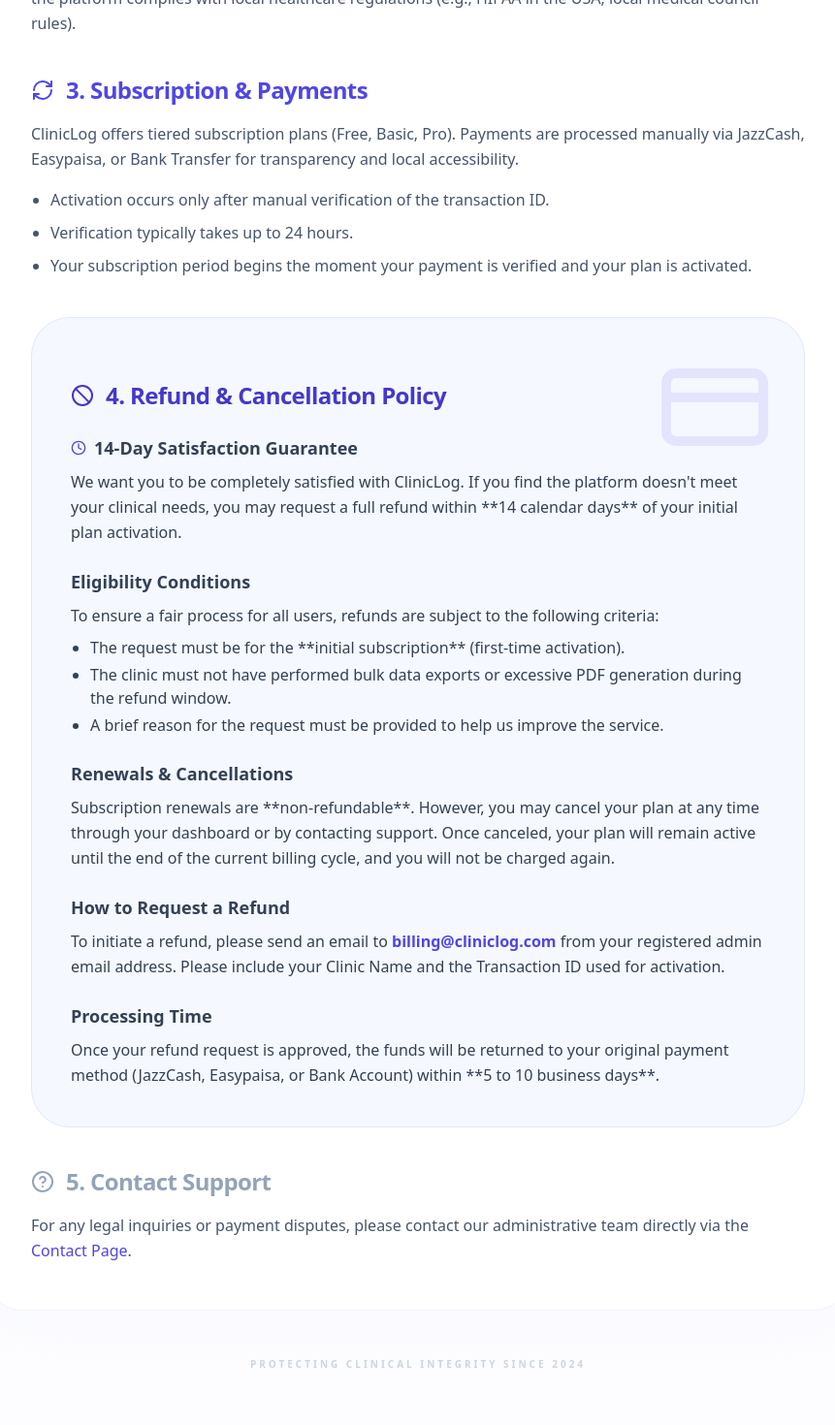
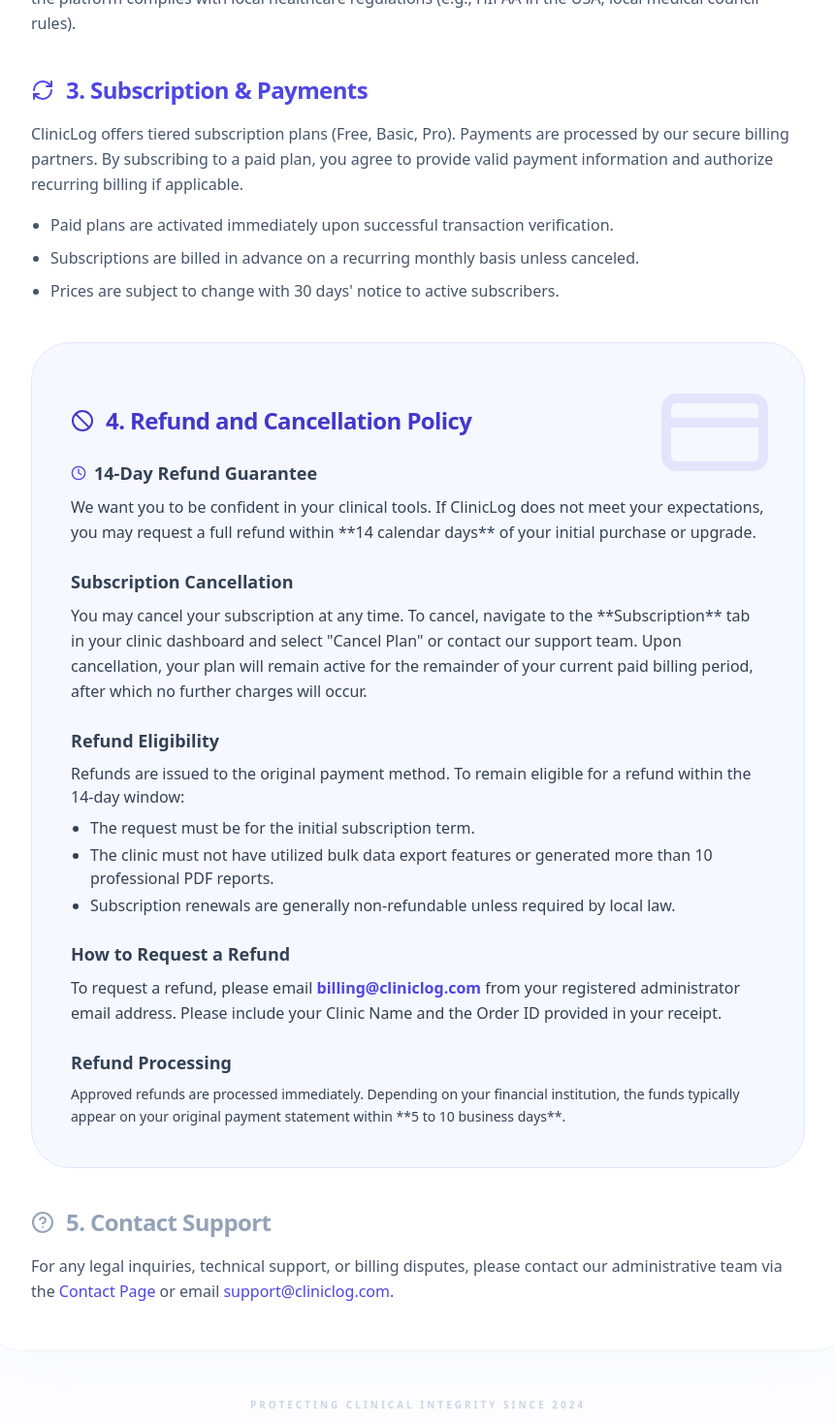
Before and after one commit to Ammarjav/clinicLog, a React (Vite) app: page /terms in a window 1280 px wide. Shown: the part 760-2230 px from the top of the page at 97% size, without its empty margins (209-1070 px from the left). Built offline with nearby package versions, Linux system fonts and the light colour scheme.

Commit message:
[dyad] Optimized Refund & Cancellation Policy for Paddle merchant verification - wrote 1 file(s)

```diff
--- a/src/pages/Terms.tsx
+++ b/src/pages/Terms.tsx
@@ -148,16 +148,16 @@ const Terms = () => {
               <h2 className="text-2xl font-black tracking-tight">3. Subscription & Payments</h2>
             </div>
             <div className="space-y-4 text-slate-600 dark:text-slate-400 leading-relaxed font-medium">
-              <p>ClinicLog offers tiered subscription plans (Free, Basic, Pro). Payments are processed manually via JazzCash, Easypaisa, or Bank Transfer for transparency and local accessibility.</p>
+              <p>ClinicLog offers tiered subscription plans (Free, Basic, Pro). Payments are processed by our secure billing partners. By subscribing to a paid plan, you agree to provide valid payment information and authorize recurring billing if applicable.</p>
               <ul className="list-disc pl-5 space-y-2">
-                <li>Activation occurs only after manual verification of the transaction ID.</li>
-                <li>Verification typically takes up to 24 hours.</li>
-                <li>Your subscription period begins the moment your payment is verified and your plan is activated.</li>
+                <li>Paid plans are activated immediately upon successful transaction verification.</li>
+                <li>Subscriptions are billed in advance on a recurring monthly basis unless canceled.</li>
+                <li>Prices are subject to change with 30 days' notice to active subscribers.</li>
               </ul>
             </div>
           </section>
 
-          {/* New Comprehensive Refund Policy Section */}
+          {/* Optimized for Paddle Verification */}
           <section className="space-y-6 p-8 md:p-10 bg-indigo-50/50 dark:bg-indigo-900/10 rounded-[2.5rem] border border-indigo-100 dark:border-indigo-900/20 text-left relative overflow-hidden">
             <div className="absolute top-0 right-0 p-8 opacity-10">
               <CreditCard size={120} className="text-indigo-600" />
@@ -166,47 +166,49 @@ const Terms = () => {
             <div className="relative z-10 space-y-6">
               <div className="flex items-center gap-3 text-indigo-700 dark:text-indigo-400">
                 <Ban className="w-6 h-6" />
-                <h2 className="text-2xl font-black tracking-tight text-left">4. Refund & Cancellation Policy</h2>
+                <h2 className="text-2xl font-black tracking-tight text-left">4. Refund and Cancellation Policy</h2>
               </div>
 
               <div className="space-y-6 text-slate-700 dark:text-slate-300 font-medium">
                 <div className="space-y-2">
                   <h3 className="text-lg font-black flex items-center gap-2">
-                    <Clock className="w-4 h-4 text-indigo-600" /> 14-Day Satisfaction Guarantee
+                    <Clock className="w-4 h-4 text-indigo-600" /> 14-Day Refund Guarantee
                   </h3>
                   <p className="leading-relaxed">
-                    We want you to be completely satisfied with ClinicLog. If you find the platform doesn't meet your clinical needs, you may request a full refund within **14 calendar days** of your initial plan activation.
+                    We want you to be confident in your clinical tools. If ClinicLog does not meet your expectations, you may request a full refund within **14 calendar days** of your initial purchase or upgrade.
                   </p>
                 </div>
 
                 <div className="space-y-2">
-                  <h3 className="text-lg font-black">Eligibility Conditions</h3>
-                  <p className="leading-relaxed">To ensure a fair process for all users, refunds are subject to the following criteria:</p>
-                  <ul className="list-disc pl-5 space-y-1 text-sm md:text-base">
-                    <li>The request must be for the **initial subscription** (first-time activation).</li>
-                    <li>The clinic must not have performed bulk data exports or excessive PDF generation during the refund window.</li>
-                    <li>A brief reason for the request must be provided to help us improve the service.</li>
-                  </ul>
+                  <h3 className="text-lg font-black">Subscription Cancellation</h3>
+                  <p className="leading-relaxed">
+                    You may cancel your subscription at any time. To cancel, navigate to the **Subscription** tab in your clinic dashboard and select "Cancel Plan" or contact our support team. Upon cancellation, your plan will remain active for the remainder of your current paid billing period, after which no further charges will occur.
+                  </p>
                 </div>
 
                 <div className="space-y-2">
-                  <h3 className="text-lg font-black">Renewals & Cancellations</h3>
-                  <p className="leading-relaxed">
-                    Subscription renewals are **non-refundable**. However, you may cancel your plan at any time through your dashboard or by contacting support. Once canceled, your plan will remain active until the end of the current billing cycle, and you will not be charged again.
+                  <h3 className="text-lg font-black">Refund Eligibility</h3>
+                  <p className="leading-relaxed text-sm md:text-base">
+                    Refunds are issued to the original payment method. To remain eligible for a refund within the 14-day window:
                   </p>
+                  <ul className="list-disc pl-5 space-y-1 text-sm md:text-base">
+                    <li>The request must be for the initial subscription term.</li>
+                    <li>The clinic must not have utilized bulk data export features or generated more than 10 professional PDF reports.</li>
+                    <li>Subscription renewals are generally non-refundable unless required by local law.</li>
+                  </ul>
                 </div>
 
                 <div className="space-y-2">
                   <h3 className="text-lg font-black">How to Request a Refund</h3>
                   <p className="leading-relaxed">
-                    To initiate a refund, please send an email to <span className="font-black text-indigo-600 dark:text-indigo-400">billing@cliniclog.com</span> from your registered admin email address. Please include your Clinic Name and the Transaction ID used for activation.
+                    To request a refund, please email <span className="font-black text-indigo-600 dark:text-indigo-400">billing@cliniclog.com</span> from your registered administrator email address. Please include your Clinic Name and the Order ID provided in your receipt.
                   </p>
                 </div>
 
                 <div className="space-y-2">
-                  <h3 className="text-lg font-black">Processing Time</h3>
-                  <p className="leading-relaxed">
-                    Once your refund request is approved, the funds will be returned to your original payment method (JazzCash, Easypaisa, or Bank Account) within **5 to 10 business days**.
+                  <h3 className="text-lg font-black">Refund Processing</h3>
+                  <p className="leading-relaxed text-sm">
+                    Approved refunds are processed immediately. Depending on your financial institution, the funds typically appear on your original payment statement within **5 to 10 business days**.
                   </p>
                 </div>
               </div>
@@ -219,7 +221,7 @@ const Terms = () => {
               <h2 className="text-2xl font-black tracking-tight text-left">5. Contact Support</h2>
             </div>
             <p className="text-slate-600 dark:text-slate-400 leading-relaxed font-medium">
-              For any legal inquiries or payment disputes, please contact our administrative team directly via the <Link to="/contact" className="text-indigo-600 hover:underline">Contact Page</Link>.
+              For any legal inquiries, technical support, or billing disputes, please contact our administrative team via the <Link to="/contact" className="text-indigo-600 hover:underline">Contact Page</Link> or email <span className="text-indigo-600">support@cliniclog.com</span>.
             </p>
           </section>
 
```
